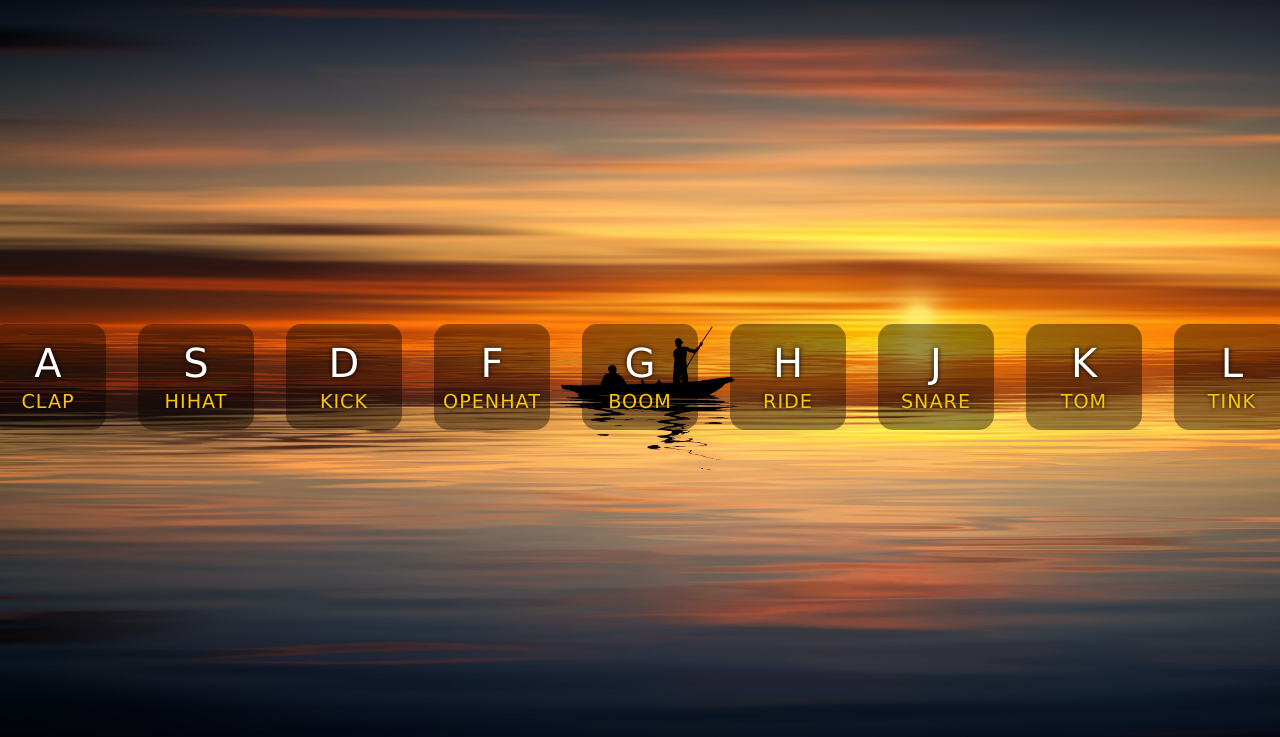
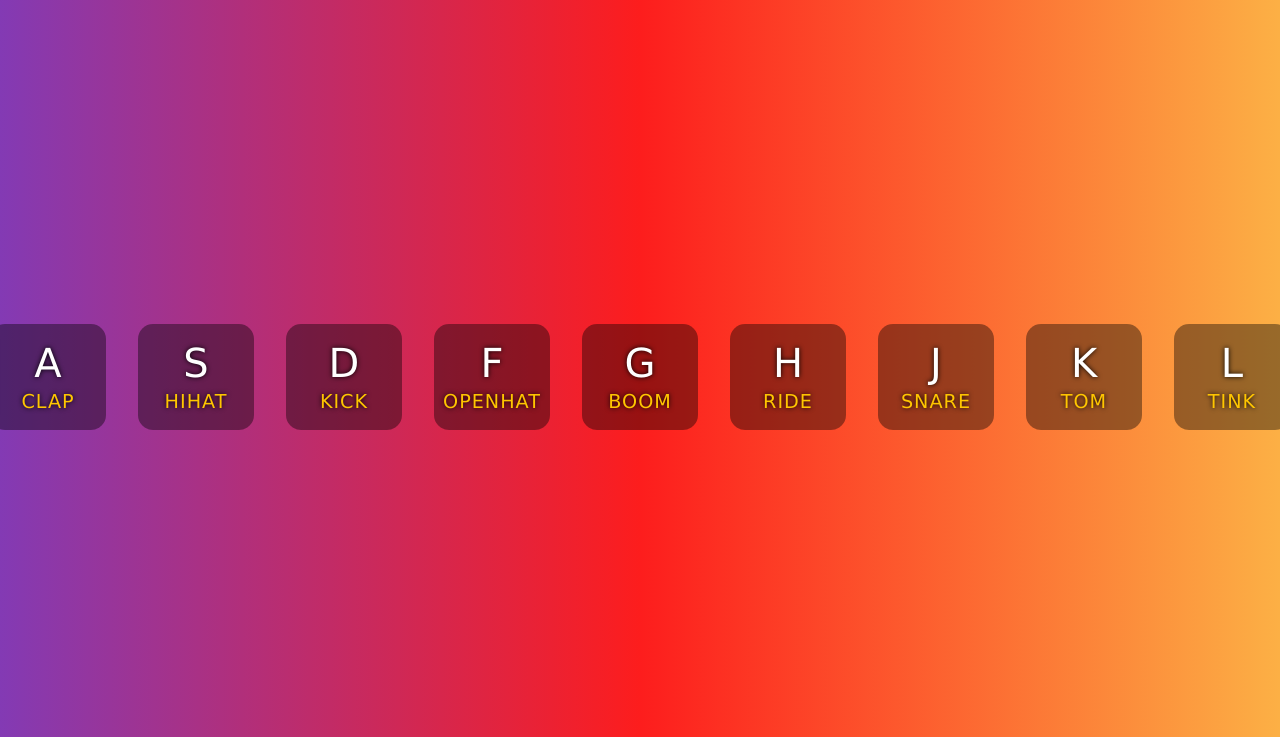
Before and after one commit to subham8391/Drum-Kit-js, a plain HTML site: page index.html in a window 1280 px wide. Shown: the part 80-817 px from the top of the page. Drawn offline with Linux system fonts and the light colour scheme.

Commit message:
new commit

```diff
--- a/css/Style.css
+++ b/css/Style.css
@@ -6,9 +6,10 @@
 }
 body{
 
-    background: url("/image/johannes-plenio-T4Qy1U7utQA-unsplash.jpg");
-    background-repeat: no-repeat;
-    background-size: cover;
+    background: rgb(131,58,180);
+background: linear-gradient(90deg, rgba(131,58,180,1) 0%, rgba(253,29,29,1) 50%, rgba(252,176,69,1) 100%);
+    /* background-repeat: no-repeat; */
+    /* background-size: cover; */
 
 }
 header{
```
